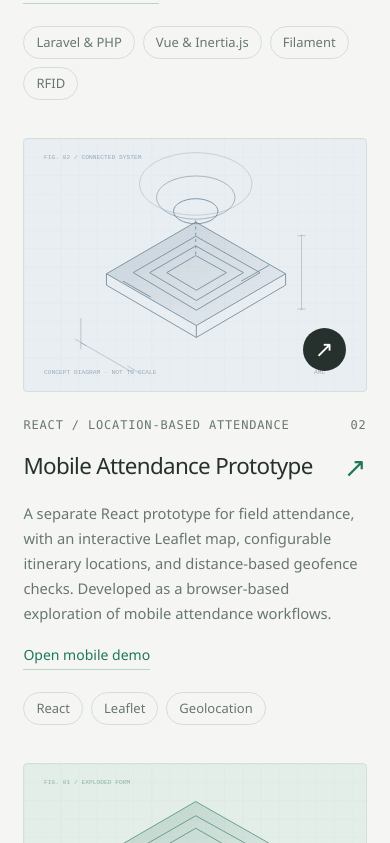
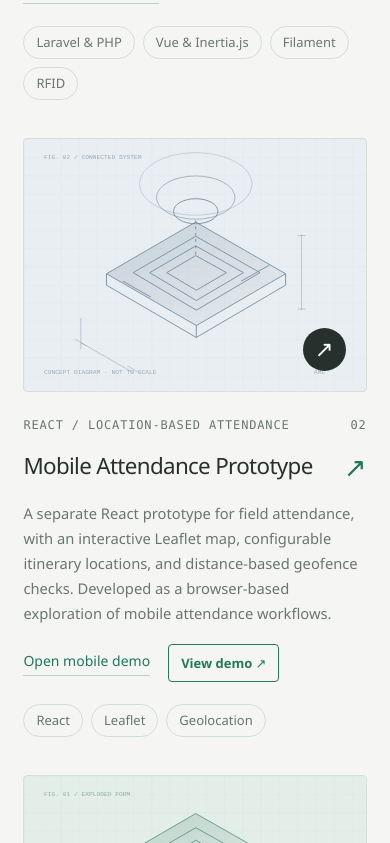
Before and after one commit to Yukie1212/PORTFOLIO, a React (Vite) app: page / in a window 390 px wide. Shown: the part 1841-2684 px from the top of the page. Built offline with nearby package versions, Linux system fonts and the light colour scheme.

Commit message:
Add mobile attendance demo button

```diff
--- a/src/App.css
+++ b/src/App.css
@@ -45,6 +45,9 @@ h2{font-size:clamp(2rem,3.2vw,3.2rem)}
 .project-title h3{font-size:1.55rem;line-height:1.2;letter-spacing:-.03em}
 .project>p{font-size:.92rem;line-height:1.7}
 .project-action{border-bottom:1px solid #b8d5c7;padding-bottom:3px}
+.project-actions{display:flex;align-items:center;gap:18px;flex-wrap:wrap}
+.project-demo-button{display:inline-block;margin-top:18px;border:1px solid #23785e;border-radius:4px;padding:8px 12px;color:#23785e;font-size:.8125rem;font-weight:700}
+.project-demo-button:hover{background:#23785e;color:#fff}
 .about-copy{font-size:.95rem;line-height:1.75}
 .career-list h3,.capability h3{font-size:1.15rem}
 .career-list article>p:last-child,.capability p{font-size:.92rem;line-height:1.7}
--- a/src/App.jsx
+++ b/src/App.jsx
@@ -3,7 +3,7 @@ import './App.css'
 
 const projects = [
   { title: 'Attendance Monitoring System', category: 'FULL-STACK WEB / HARDWARE INTEGRATION', description: 'A browser-ready demonstration of the contracted attendance platform, showing the employee timeclock and administrative dashboard workflows connected to RFID, facial recognition, fingerprint integration, attendance reporting, geofenced validation, and offline synchronization.', tags: ['Laravel & PHP', 'Vue & Inertia.js', 'Filament', 'RFID'], type: 'rfid', url: './attendance-monitoring-demo.html', linkLabel: 'Open browser demo' },
-  { title: 'Mobile Attendance Prototype', category: 'REACT / LOCATION-BASED ATTENDANCE', description: 'A separate React prototype for field attendance, with an interactive Leaflet map, configurable itinerary locations, and distance-based geofence checks. Developed as a browser-based exploration of mobile attendance workflows.', tags: ['React', 'Leaflet', 'Geolocation'], type: 'rfid', url: './mobile-attendance-demo.html', linkLabel: 'Open mobile demo' },
+  { title: 'Mobile Attendance Prototype', category: 'REACT / LOCATION-BASED ATTENDANCE', description: 'A separate React prototype for field attendance, with an interactive Leaflet map, configurable itinerary locations, and distance-based geofence checks. Developed as a browser-based exploration of mobile attendance workflows.', tags: ['React', 'Leaflet', 'Geolocation'], type: 'rfid', url: './mobile-attendance-demo.html', demoUrl: 'https://yukie1212.github.io/PORTFOLIO/mobile-attendance-demo.html', linkLabel: 'Open mobile demo' },
   { title: 'Attendance Kiosk Integration', category: 'WINDOWS / HARDWARE INTEGRATION', description: 'The hardware integration layer of the attendance platform: a local ZKTeco fingerprint agent, doorway sensing tools, and a kiosk installer. Connects on-site attendance devices with the central Laravel application.', tags: ['Windows agents', 'ZKTeco', 'Kiosk deployment'], type: 'enclosure', url: 'mailto:angelomiguelr.cua@gmail.com?subject=Attendance%20Kiosk%20Integration', linkLabel: 'Discuss the integration' },
   { title: 'ICT & Security Systems — Client Engagements', category: 'NETWORKING / CCTV / SECURITY INSTALLATION', description: 'Layout and installation of ICT and security systems for McAsia Food Trade Corporation, Luxe Prime Realty, Medical Gallery Corporation, and Camfin Lending Inc. Includes network and CCTV installation, Windows Server and Active Directory configuration, firewall setup, NAS and Plex server deployment, and general hardware support.', tags: ['Windows Server', 'Active Directory', 'CCTV', 'Firewall', 'NAS'], type: 'enclosure', url: 'mailto:angelomiguelr.cua@gmail.com?subject=ICT%20and%20Security%20Systems%20Client%20Engagements', linkLabel: 'Discuss client systems' },
   { title: 'McAsia Food Trade Corporation — Power BI Dashboard', category: 'DATA ANALYSIS / BUSINESS INTELLIGENCE', description: 'A reporting and dashboard system designed to turn operational data into clear, executive-ready insights for decision-making. The dashboards consolidate key business metrics, support KPI monitoring, and help visualize trends related to sales, performance, and operational activity across the organization.', tags: ['Power BI', 'KPI Reporting', 'Data Analysis', 'Dashboard Design'], type: 'enclosure', url: '/March%20sales%20report.pbix', linkLabel: 'Open Power BI file' },
@@ -53,7 +53,7 @@ function App() {
     <header className="topbar"><a className="brand" href="#home" onClick={(event) => scrollToSection(event, 'home')} aria-label="Angelo Miguel R. Cua, home">amc<span>✳</span></a><span className="header-note">DATA / SOFTWARE / HARDWARE / INFRASTRUCTURE</span><button className="menu-toggle" aria-expanded={menuOpen} aria-controls="navigation" onClick={() => setMenuOpen(!menuOpen)}>{menuOpen ? 'Close −' : 'Menu +'}</button><nav id="navigation" className={menuOpen ? 'nav open' : 'nav'} aria-label="Main navigation">{[['work','Work'],['about','About'],['experience','Experience'],['skills','Expertise'],['contact','Contact']].map(([id,label]) => <a key={id} href={`#${id}`} onClick={(event) => { setMenuOpen(false); scrollToSection(event, id) }}>{label}<span>↗</span></a>)}</nav></header>
     <main id="main">
       <section className="hero" id="home"><div className="hero-top"><p className="eyebrow"><span className="status-dot"/> ANGELO MIGUEL R. CUA</p><p className="edition">PORTFOLIO / 2026</p></div><div className="hero-layout"><div className="hero-copy"><h1>Data-driven systems.<br/><span>Practical solutions.</span></h1><div className="hero-bottom"><p>Computer Engineering graduate & Data Analyst / Data and Support Engineer.<br/>Combining Power BI insight, system support, software development, and hands-on technical execution.</p><a className="round-link" href="#work" onClick={(event) => scrollToSection(event, 'work')} aria-label="Explore selected work">↓</a></div></div><div className="hero-visual"><div className="visual-label"><span>FORM / FUNCTION</span><span>01—02</span></div><TechnicalArt/><div className="visual-footer"><span>FROM CONCEPT TO REALITY</span><span className="cross">+</span></div></div></div><div className="hero-strip"><span>POWER BI & REPORTING</span><span>+</span><span>IT SUPPORT & NETWORKING</span><span>+</span><span>EMBEDDED SYSTEMS</span></div></section>
-      <section id="work" className="section"><div className="section-heading"><div><p className="eyebrow">01 / SELECTED WORK</p><h2>Ideas made tangible<span>.</span></h2></div><p>Software, hardware, and the systems<br/>that bring them together.</p></div><div className="project-grid">{projects.map((project, index) => <article className={`project project-${project.type}`} key={project.title}><a className="project-image" href={project.url} target="_blank" rel="noreferrer" aria-label={project.linkLabel || `Open ${project.title} CAD model in Onshape (new tab)`}><TechnicalArt type={project.type}/><span className="project-open">↗</span></a><div className="project-meta"><span>{project.category}</span><span>0{index+1}</span></div><a className="project-title" href={project.url} target="_blank" rel="noreferrer"><h3>{project.title}</h3><span>↗</span></a><p>{project.description}</p><a className="project-action" href={project.url} target="_blank" rel="noreferrer">{project.linkLabel || 'View CAD model'}</a><div className="tags">{project.tags.map(tag => <span key={tag}>{tag}</span>)}</div></article>)}</div></section>
+      <section id="work" className="section"><div className="section-heading"><div><p className="eyebrow">01 / SELECTED WORK</p><h2>Ideas made tangible<span>.</span></h2></div><p>Software, hardware, and the systems<br/>that bring them together.</p></div><div className="project-grid">{projects.map((project, index) => <article className={`project project-${project.type}`} key={project.title}><a className="project-image" href={project.url} target="_blank" rel="noreferrer" aria-label={project.linkLabel || `Open ${project.title} CAD model in Onshape (new tab)`}><TechnicalArt type={project.type}/><span className="project-open">↗</span></a><div className="project-meta"><span>{project.category}</span><span>0{index+1}</span></div><a className="project-title" href={project.url} target="_blank" rel="noreferrer"><h3>{project.title}</h3><span>↗</span></a><p>{project.description}</p><div className="project-actions"><a className="project-action" href={project.url} target="_blank" rel="noreferrer">{project.linkLabel || 'View CAD model'}</a>{project.demoUrl && <a className="project-demo-button" href={project.demoUrl} target="_blank" rel="noreferrer">View demo ↗</a>}</div><div className="tags">{project.tags.map(tag => <span key={tag}>{tag}</span>)}</div></article>)}</div></section>
       <section id="about" className="section about"><p className="eyebrow">02 / THE PERSON BEHIND THE WORK</p><div><h2>Curious by nature.<br/><span>Practical by design.</span></h2><div className="about-copy"><p>I'm Angelo, a Computer Engineering graduate and Data Analyst with hands-on experience in IT support, network infrastructure, data reporting, server installation, and embedded systems. I build and maintain technology that turns operational data and real-world systems into useful, reliable solutions.</p><p>My work spans corporate ICT and security installations, Power BI dashboard development, KPI analysis, full-stack web applications, robotics, and IoT. I combine practical implementation with clear communication, from troubleshooting a workstation to integrating a smart access system for a gym environment.</p></div></div></section>
       <section id="experience" className="section experience"><div><p className="eyebrow">03 / EXPERIENCE & EDUCATION</p><h2>Hands-on.<br/>From the start.</h2></div><div className="career-list">
         <article><p className="career-date">APRIL 2026 — PRESENT</p><h3>Data Analyst & Support Engineer</h3><h4>McAsia Food Trade Corporation</h4><p>Data analysis, reporting, and dashboard development using Power BI; IT support and data management; ICT and security systems installation; and maintenance of network and server infrastructure, including Windows Server, Active Directory, and firewall configuration.</p></article>
```
